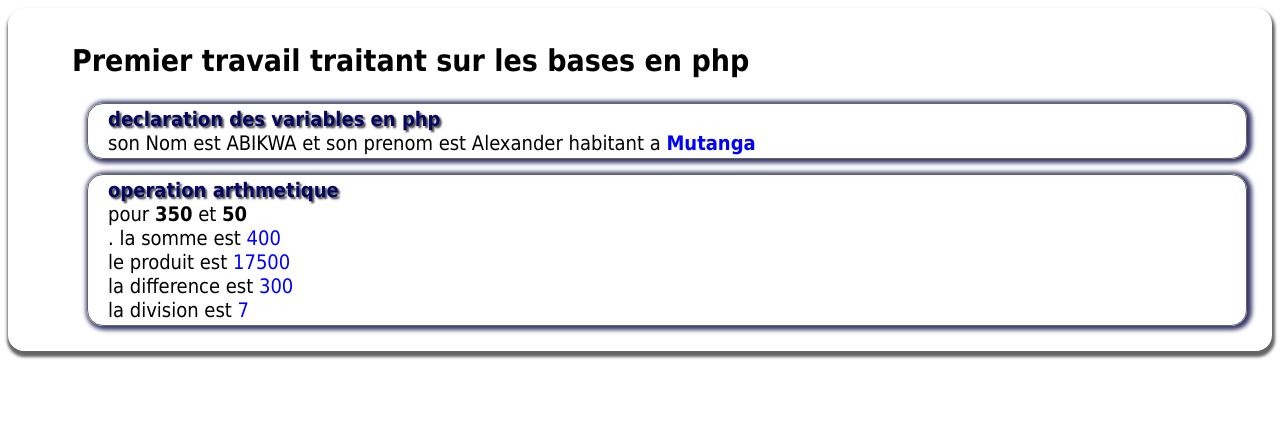
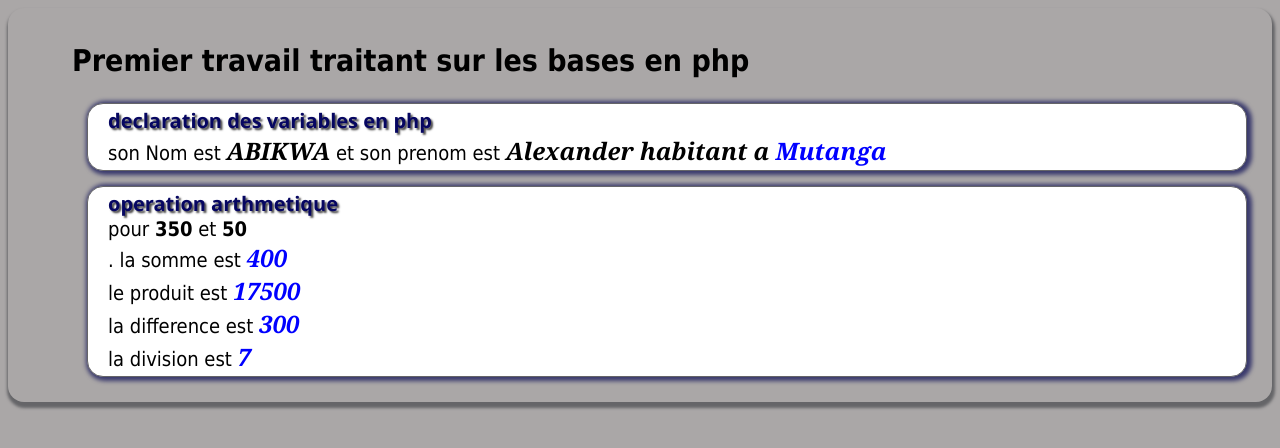
Before and after one commit to Abikwa/Devoir_oop_php_Alexandre, a PHP site: page / in a window 1280 px wide. Shown: the top 448 px of the page. Run offline with PHP 8.4, Linux system fonts and the light colour scheme.

Commit message:
ajout du  style

```diff
--- a/styleTp1.css
+++ b/styleTp1.css
@@ -6,6 +6,7 @@ body{
     box-shadow: 1px 4px 3px 2px rgb(101, 101, 104);
     padding: 10px;
     padding-left: 5%;
+    background-color: rgb(170, 167, 167);
 }
 #titre{
     font-family: 'Times New Roman', Times, serif;
@@ -19,6 +20,7 @@ body{
     margin: 15px;
     padding: 3px;
     padding-left: 20px;
+    background-color: white;
 }
 .question{
     color: rgb(6, 6, 97);
@@ -26,4 +28,11 @@ body{
     text-shadow: 1px 1px rgb(52, 49, 56);
     text-shadow: 2px 2px 2px rgb(71, 70, 70);
     display: block;
+    font-family: 'Segoe UI', Tahoma, Geneva, Verdana, sans-serif;
 }
+#nom{
+    font-family: Georgia, 'Times New Roman', Times, serif;
+    font-weight: 800;
+    font-style: oblique;
+    font-size: 24px;
+}
```
